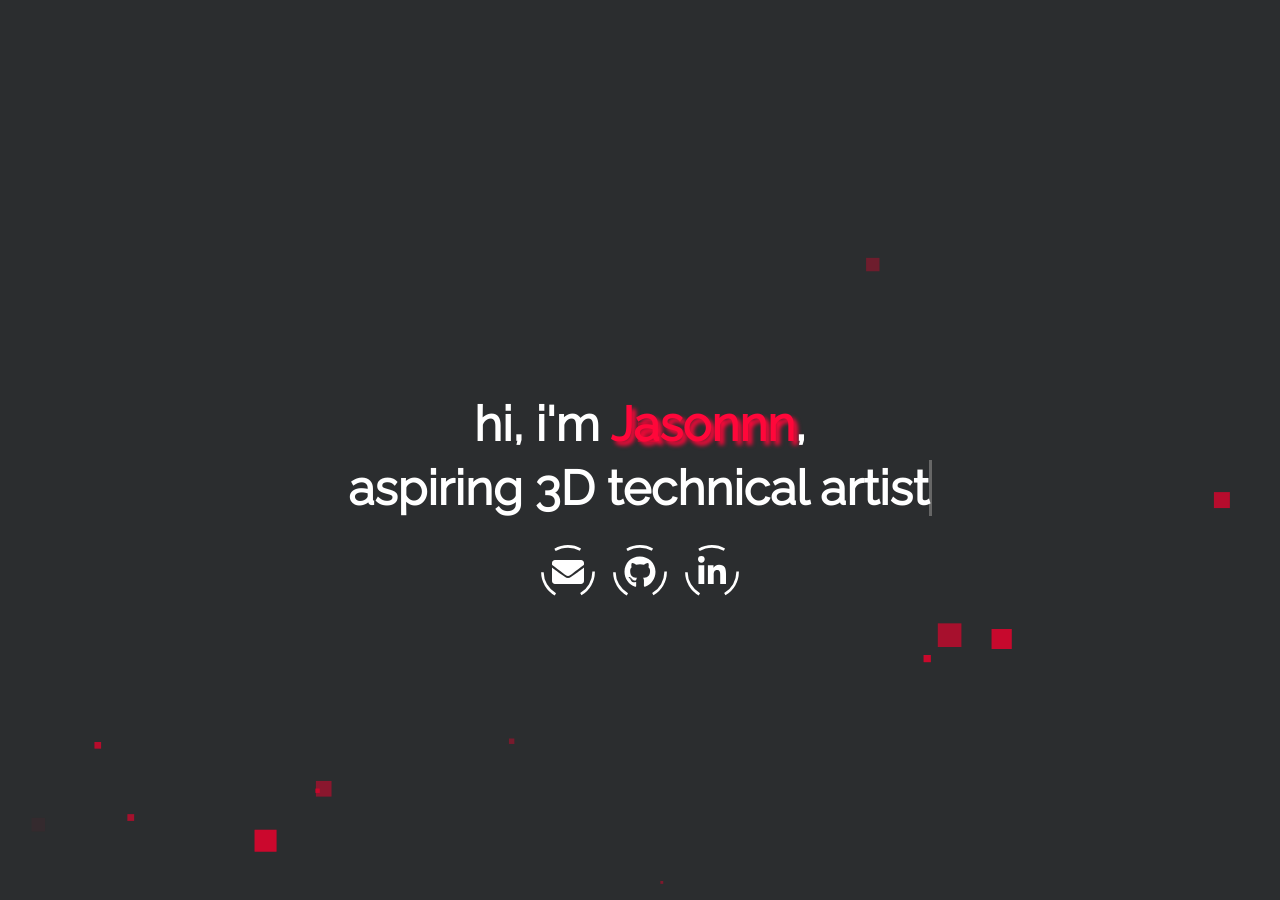
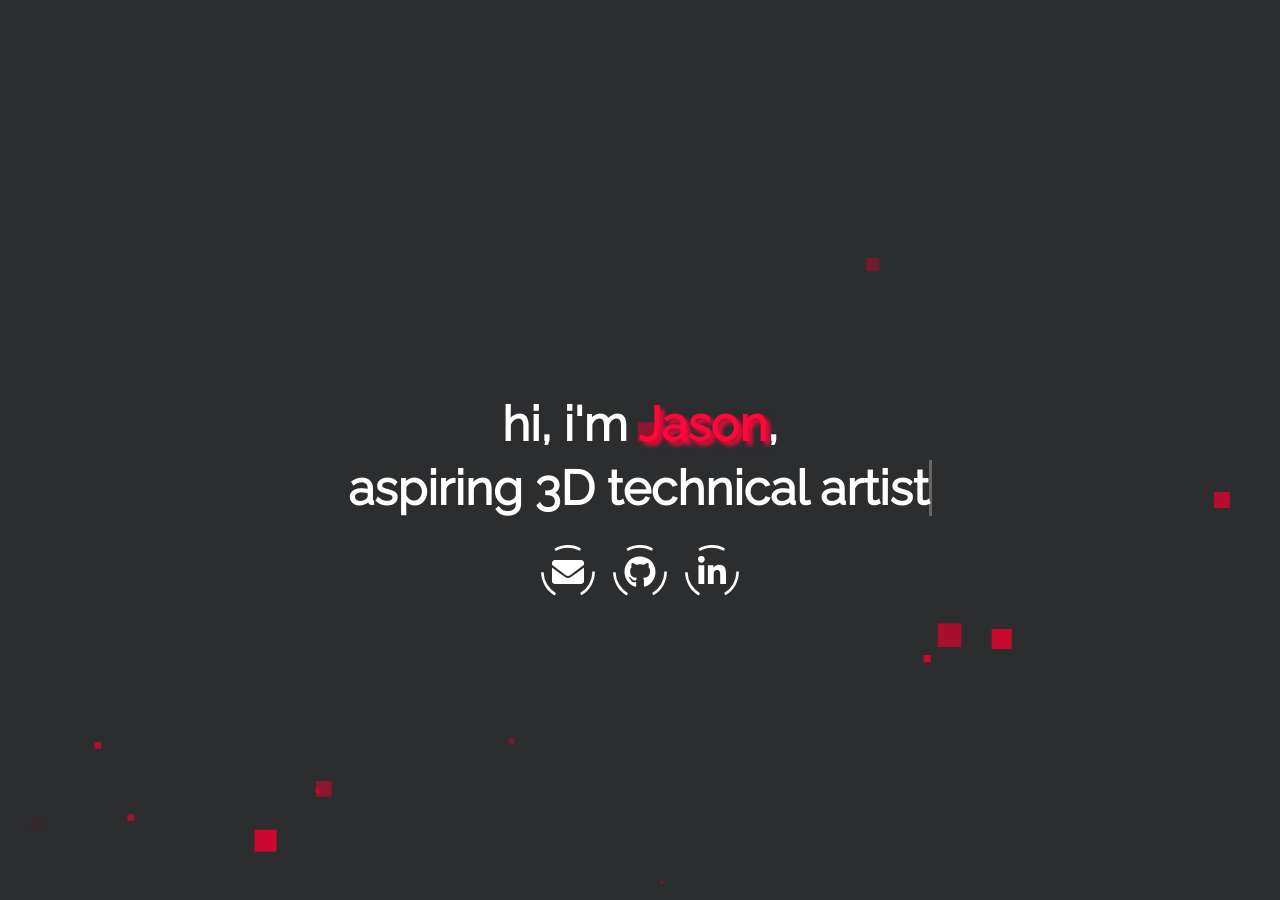
Before and after one commit to jasn-lee/jasn-lee.github.io, a Jekyll site: the page built from index.html, in a window 1280 px wide and 900 px high. Built offline with Jekyll 4.4.1, drawn with Linux system fonts in a browser that asks for light colours.

Commit message:
testing_fixing -- commit were going to gitlog

```diff
--- a/_includes/landing-page.html
+++ b/_includes/landing-page.html
@@ -1,7 +1,7 @@
 <div id="landing">
   <div class="landing-title">
     <h1>hi, i&#39;m
-      <span class="highlight-title">Jasonnn</span>,
+      <span class="highlight-title">Jason</span>,
     </h1>
     <h1>
       <span id="txt-rotate" data-period="2000"
```
